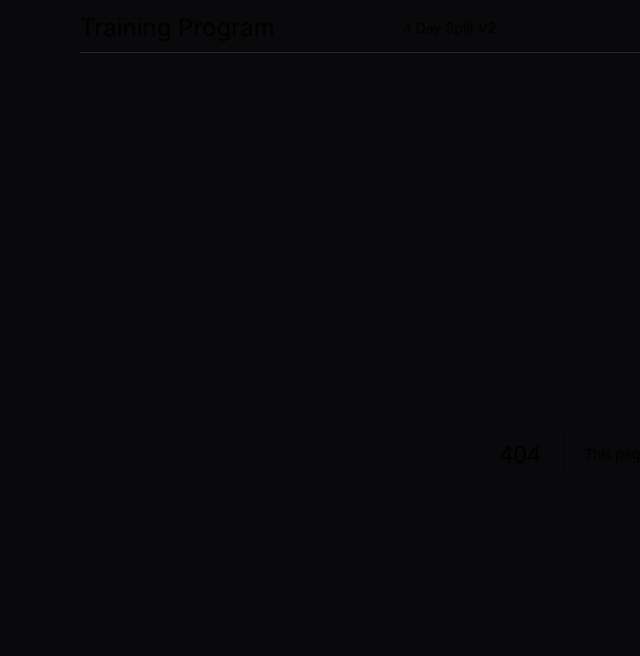
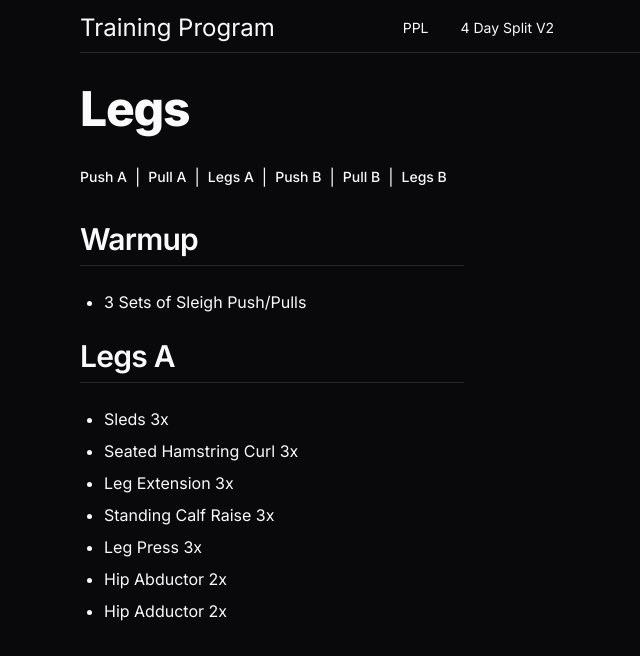
Before and after one commit to Dillonzellis/training-program, a Next.js app: page /ppl/legs-a in a window 1280 px wide. Before the commit this address had no page. Shown: the top 656 px of the page, without its empty margins (0-640 px from the left). Built offline with nearby package versions, Linux system fonts and the light colour scheme.

Commit message:
new PPL split

```diff
--- a/src/app/ppl/push/page.tsx
+++ b/src/app/ppl/legs-a/page.tsx
@@ -4,36 +4,26 @@ import MaxWidthWrapper from "@/components/MaxWidthWrapper";
 import { H1 } from "@/components/typography/H1";
 import { H2 } from "@/components/typography/H2";
 import { PPLCrumbs } from "@/data/crumbs";
-import { chest, triceps, shoulders } from "@/data/sets";
+import { legsA } from "@/data/sets";
 
-export default function PPLPush() {
+export default function PPLLegs() {
   return (
     <MainWrapper>
       <MaxWidthWrapper>
-        <H1 className="pb-8">Push</H1>
+        <H1 className="pb-8">Legs</H1>
 
         <BreadCrumb crumbs={PPLCrumbs} />
 
-        <H2>Chest</H2>
+        <H2>Warmup</H2>
 
         <ul className="my-6 ml-6 list-disc [&>li]:mt-2">
-          {chest.map((item) => (
-            <li key={item}>{item}</li>
-          ))}
+          <li>3 Sets of Sleigh Push/Pulls</li>
         </ul>
 
-        <H2>Triceps</H2>
+        <H2>Legs A</H2>
 
         <ul className="my-6 ml-6 list-disc [&>li]:mt-2">
-          {triceps.map((item) => (
-            <li key={item}>{item}</li>
-          ))}
-        </ul>
-
-        <H2>Shoulders</H2>
-
-        <ul className="my-6 ml-6 list-disc [&>li]:mt-2">
-          {shoulders.map((item) => (
+          {legsA.map((item) => (
             <li key={item}>{item}</li>
           ))}
         </ul>
--- /dev/null
+++ b/src/app/ppl/legs-b/page.tsx
@@ -0,0 +1,33 @@
+import { BreadCrumb } from "@/components/BreadCrumb";
+import { MainWrapper } from "@/components/MainWrapper";
+import MaxWidthWrapper from "@/components/MaxWidthWrapper";
+import { H1 } from "@/components/typography/H1";
+import { H2 } from "@/components/typography/H2";
+import { PPLCrumbs } from "@/data/crumbs";
+import { legsB } from "@/data/sets";
+
+export default function PPLLegs() {
+  return (
+    <MainWrapper>
+      <MaxWidthWrapper>
+        <H1 className="pb-8">Legs</H1>
+
+        <BreadCrumb crumbs={PPLCrumbs} />
+
+        <H2>Warmup</H2>
+
+        <ul className="my-6 ml-6 list-disc [&>li]:mt-2">
+          <li>3 Sets of Sleigh Push/Pulls</li>
+        </ul>
+
+        <H2>Legs B</H2>
+
+        <ul className="my-6 ml-6 list-disc [&>li]:mt-2">
+          {legsB.map((item) => (
+            <li key={item}>{item}</li>
+          ))}
+        </ul>
+      </MaxWidthWrapper>
+    </MainWrapper>
+  );
+}
--- a/src/app/ppl/page.tsx
+++ b/src/app/ppl/page.tsx
@@ -3,6 +3,9 @@ import { BreadCrumb } from "@/components/BreadCrumb";
 import { MainWrapper } from "@/components/MainWrapper";
 import { updateDate } from "@/data/globals";
 import MaxWidthWrapper from "@/components/MaxWidthWrapper";
+import { SplitCheckbox } from "@/components/SplitCheckbox";
+import { RestDayCounter } from "@/components/RestDayCounter";
+import { pplChecks } from "@/data/checks";
 
 export default function PushPullLegs() {
   return (
@@ -16,6 +19,13 @@ export default function PushPullLegs() {
           <p className="text-sm text-muted-foreground pb-8">{updateDate}</p>
 
           <BreadCrumb crumbs={PPLCrumbs} />
+
+          <h2 className="text-2xl font-bold pb-4">Current Day</h2>
+
+          <div className="flex items-end gap-4 md:gap-8">
+            <SplitCheckbox splitChecks={pplChecks} />
+            <RestDayCounter />
+          </div>
         </div>
       </MaxWidthWrapper>
     </MainWrapper>
--- /dev/null
+++ b/src/app/ppl/pull-a/page.tsx
@@ -0,0 +1,35 @@
+import { BreadCrumb } from "@/components/BreadCrumb";
+import { MainWrapper } from "@/components/MainWrapper";
+import MaxWidthWrapper from "@/components/MaxWidthWrapper";
+import { H1 } from "@/components/typography/H1";
+import { H2 } from "@/components/typography/H2";
+import { PPLCrumbs } from "@/data/crumbs";
+import { backA, bicepsA } from "@/data/sets";
+
+export default function PPLPull() {
+  return (
+    <MainWrapper>
+      <MaxWidthWrapper>
+        <H1 className="pb-8">Pull A</H1>
+
+        <BreadCrumb crumbs={PPLCrumbs} />
+
+        <H2>Back A</H2>
+
+        <ul className="my-6 ml-6 list-disc [&>li]:mt-2">
+          {backA.map((item) => (
+            <li key={item}>{item}</li>
+          ))}
+        </ul>
+
+        <H2>Biceps A</H2>
+
+        <ul className="my-6 ml-6 list-disc [&>li]:mt-2">
+          {bicepsA.map((item) => (
+            <li key={item}>{item}</li>
+          ))}
+        </ul>
+      </MaxWidthWrapper>
+    </MainWrapper>
+  );
+}
--- a/src/app/ppl/legs/page.tsx
+++ b/src/app/ppl/pull-b/page.tsx
@@ -4,26 +4,28 @@ import MaxWidthWrapper from "@/components/MaxWidthWrapper";
 import { H1 } from "@/components/typography/H1";
 import { H2 } from "@/components/typography/H2";
 import { PPLCrumbs } from "@/data/crumbs";
-import { legs } from "@/data/sets";
+import { backB, bicepsB } from "@/data/sets";
 
-export default function PPLLegs() {
+export default function PPLPull() {
   return (
     <MainWrapper>
       <MaxWidthWrapper>
-        <H1 className="pb-8">Legs</H1>
+        <H1 className="pb-8">Pull B</H1>
 
         <BreadCrumb crumbs={PPLCrumbs} />
 
-        <H2>Warmup</H2>
+        <H2>Back B</H2>
 
         <ul className="my-6 ml-6 list-disc [&>li]:mt-2">
-          <li>3 Sets of Sleigh Push/Pulls</li>
+          {backB.map((item) => (
+            <li key={item}>{item}</li>
+          ))}
         </ul>
 
-        <H2>Overall Legs</H2>
+        <H2>Biceps B</H2>
 
         <ul className="my-6 ml-6 list-disc [&>li]:mt-2">
-          {legs.map((item) => (
+          {bicepsB.map((item) => (
             <li key={item}>{item}</li>
           ))}
         </ul>
--- a/src/app/ppl/pull/page.tsx
+++ b/src/app/ppl/push-a/page.tsx
@@ -4,28 +4,36 @@ import MaxWidthWrapper from "@/components/MaxWidthWrapper";
 import { H1 } from "@/components/typography/H1";
 import { H2 } from "@/components/typography/H2";
 import { PPLCrumbs } from "@/data/crumbs";
-import { biceps, back } from "@/data/sets";
+import { chestA, tricepsA, shouldersA } from "@/data/sets";
 
-export default function PPLPull() {
+export default function PPLPush() {
   return (
     <MainWrapper>
       <MaxWidthWrapper>
-        <H1 className="pb-8">Pull</H1>
+        <H1 className="pb-8">Push A</H1>
 
         <BreadCrumb crumbs={PPLCrumbs} />
 
-        <H2>Back</H2>
+        <H2>Triceps A</H2>
 
         <ul className="my-6 ml-6 list-disc [&>li]:mt-2">
-          {back.map((item) => (
+          {tricepsA.map((item) => (
             <li key={item}>{item}</li>
           ))}
         </ul>
 
-        <H2>Biceps</H2>
+        <H2>Chest A</H2>
 
         <ul className="my-6 ml-6 list-disc [&>li]:mt-2">
-          {biceps.map((item) => (
+          {chestA.map((item) => (
+            <li key={item}>{item}</li>
+          ))}
+        </ul>
+
+        <H2>Shoulders A</H2>
+
+        <ul className="my-6 ml-6 list-disc [&>li]:mt-2">
+          {shouldersA.map((item) => (
             <li key={item}>{item}</li>
           ))}
         </ul>
--- /dev/null
+++ b/src/app/ppl/push-b/page.tsx
@@ -0,0 +1,43 @@
+import { BreadCrumb } from "@/components/BreadCrumb";
+import { MainWrapper } from "@/components/MainWrapper";
+import MaxWidthWrapper from "@/components/MaxWidthWrapper";
+import { H1 } from "@/components/typography/H1";
+import { H2 } from "@/components/typography/H2";
+import { PPLCrumbs } from "@/data/crumbs";
+import { tricepsB, chestB, shouldersB } from "@/data/sets";
+
+export default function PPLPush() {
+  return (
+    <MainWrapper>
+      <MaxWidthWrapper>
+        <H1 className="pb-8">Push B</H1>
+
+        <BreadCrumb crumbs={PPLCrumbs} />
+
+        <H2>Triceps B</H2>
+
+        <ul className="my-6 ml-6 list-disc [&>li]:mt-2">
+          {tricepsB.map((item) => (
+            <li key={item}>{item}</li>
+          ))}
+        </ul>
+
+        <H2>Chest B</H2>
+
+        <ul className="my-6 ml-6 list-disc [&>li]:mt-2">
+          {chestB.map((item) => (
+            <li key={item}>{item}</li>
+          ))}
+        </ul>
+
+        <H2>Shoulders B</H2>
+
+        <ul className="my-6 ml-6 list-disc [&>li]:mt-2">
+          {shouldersB.map((item) => (
+            <li key={item}>{item}</li>
+          ))}
+        </ul>
+      </MaxWidthWrapper>
+    </MainWrapper>
+  );
+}
--- a/src/components/MainNav.tsx
+++ b/src/components/MainNav.tsx
@@ -12,6 +12,7 @@ export default function MainNav() {
               Training Program
             </Link>
 
+            <Link href="/ppl">PPL</Link>
             <Link href="/4-day-split-v2">4 Day Split V2</Link>
 
             {/* {splits.map((split, idx) => ( */}
--- a/src/data/checks.ts
+++ b/src/data/checks.ts
@@ -56,3 +56,30 @@ export const fourDayChecksV2: CheckType[] = [
     label: "Legs-B",
   },
 ];
+
+export const pplChecks: CheckType[] = [
+  {
+    id: "push-a",
+    label: "Push A",
+  },
+  {
+    id: "pull-a",
+    label: "Pull A",
+  },
+  {
+    id: "legs-a",
+    label: "Legs A",
+  },
+  {
+    id: "push-b",
+    label: "Push B",
+  },
+  {
+    id: "pull-b",
+    label: "Pull B",
+  },
+  {
+    id: "legs-b",
+    label: "Legs B",
+  },
+];
--- a/src/data/crumbs.ts
+++ b/src/data/crumbs.ts
@@ -28,16 +28,28 @@ export const FiveDaySplitCrumbs = [
 
 export const PPLCrumbs = [
   {
-    name: "Push",
-    href: "/ppl/push",
+    name: "Push A",
+    href: "/ppl/push-a",
   },
   {
-    name: "Pull",
-    href: "/ppl/pull",
+    name: "Pull A",
+    href: "/ppl/pull-a",
   },
   {
-    name: "Legs",
-    href: "/ppl/legs",
+    name: "Legs A",
+    href: "/ppl/legs-a",
+  },
+  {
+    name: "Push B",
+    href: "/ppl/push-b",
+  },
+  {
+    name: "Pull B",
+    href: "/ppl/pull-b",
+  },
+  {
+    name: "Legs B",
+    href: "/ppl/legs-b",
   },
 ];
 
--- a/src/data/globals.ts
+++ b/src/data/globals.ts
@@ -1 +1,2 @@
-export const updateDate = "8/05/2024";
+// export const updateDate = "8/05/2024"; // 4 Day split v2
+export const updateDate = "1/05/2025"; // PPL Split
--- a/src/data/sets.ts
+++ b/src/data/sets.ts
@@ -159,10 +159,9 @@ export const backA = [
 ] as const;
 
 export const backB = [
-  "Lat Pull Down 2x",
-  "High Row Machine 2x",
-  "D Handle Row (mid-high) 2x",
-  "Cable Pull Over 2x",
+  "Lat Pull Down 3x",
+  "Cable Row Machine 3x",
+  "Cable Pull Over 3x",
 ] as const;
 
 export const chestA = [
@@ -179,7 +178,7 @@ export const chestB = [
 
 export const shouldersA = [
   "Cable Laterals 3x",
-  "Upright Row 2x",
+  "Shoulder Press 3x",
   "Cutler Rear Delt 3x",
 ] as const;
 
@@ -194,6 +193,7 @@ export const legsA = [
   "Seated Hamstring Curl 3x",
   "Leg Extension 3x",
   "Standing Calf Raise 3x",
+  "Leg Press 3x",
   "Hip Abductor 2x",
   "Hip Adductor 2x",
 ] as const;
@@ -202,7 +202,6 @@ export const legsB = [
   "Sleds 3x",
   "Seated Hamstring Curl 3x",
   "Leg Extension 3x",
-  "Leg Press 3x",
   "Standing Calf Raise 3x",
   "Smith Squat 3x",
 ] as const;
```
